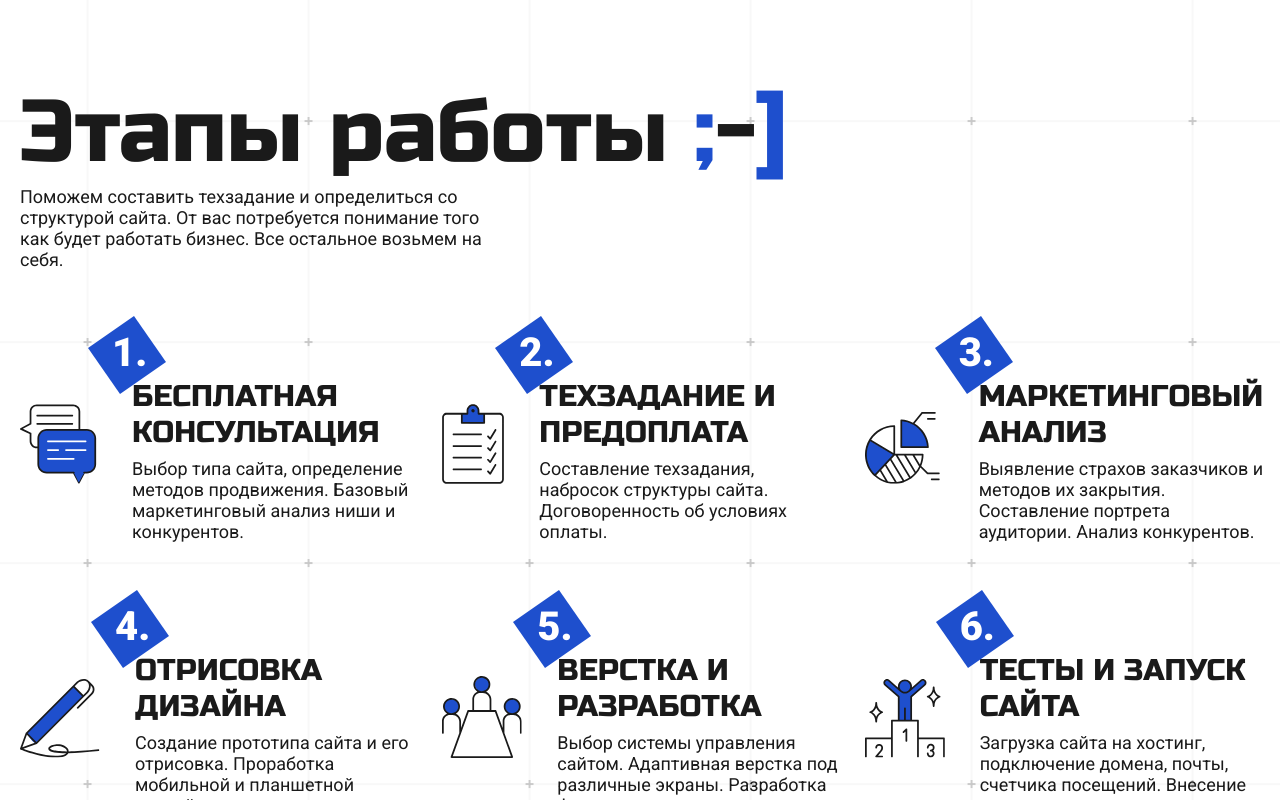
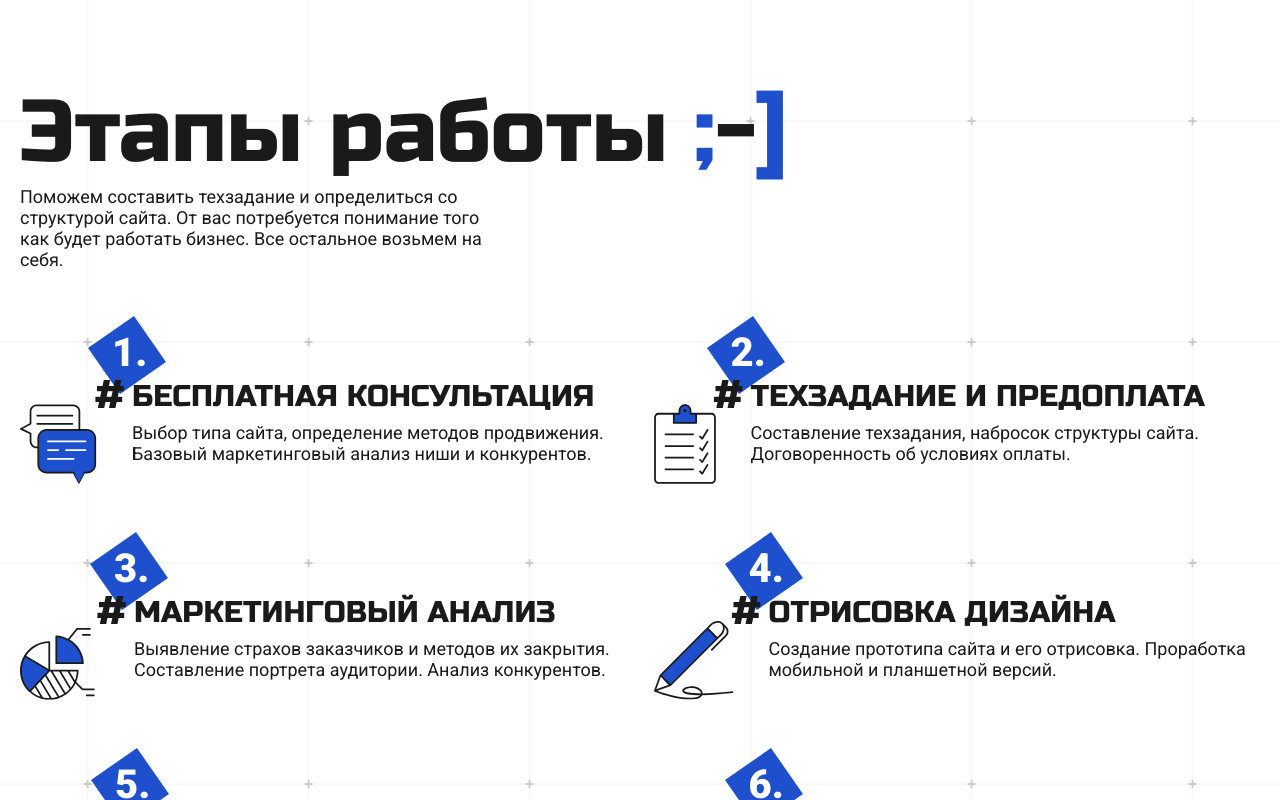
Before and after one commit to konovalM/web-studio, a React (Create React App) app: page / in a window 1280 px wide. Shown: the top 800 px of the page. Built offline with nearby package versions, Linux system fonts and the light colour scheme; the HTML template or start-up script is replaced by a standard one.

Commit message:
adaptive stages

```diff
--- a/src/App.css
+++ b/src/App.css
@@ -16,3 +16,9 @@ button{
   padding: 0 20px;
   margin: 0 auto;
 }
+
+@media (max-width: 767px){
+  .container{
+    padding: 0 10px;
+  }
+}
--- a/src/components/Stages.js
+++ b/src/components/Stages.js
@@ -34,7 +34,7 @@ const StagesTag = styled.section`
   }
   .gridWrapper{
     display: grid;
-    grid-template-columns: repeat(auto-fit, minmax(359px, 1fr));
+    grid-template-columns: repeat(auto-fit, minmax(600px, 1fr));
     grid-template-rows: auto;
     grid-auto-rows: auto;
     //grid-template-rows: 170px;
@@ -68,10 +68,22 @@ const StagesTag = styled.section`
     margin: 64px 0 8px;
     position: relative;
   }
+  .subtitle::before{
+    content: '#';
+    font-family: 'Russo One';
+    font-size: 40px;
+    line-height: 48px;
+    text-transform: uppercase;
+    color: #1A1A1A;
+    position: absolute;
+    left: -37px;
+    top: -7px;
+    z-index: 100;
+
+  }
   .content::before{
     font-weight: 900;
     color: #fff;
-    content: '#';
     font-size: 40px;
     line-height: 47px;
     text-transform: uppercase;
@@ -113,14 +125,104 @@ const StagesTag = styled.section`
     line-height: 21px;
     color: #1A1A1A;
   }
-  .text::before{
-    color: #fff;
-    font-weight: 900;
-    font-size: 40px;
-    position: absolute;
-    top: -81px;
-    left: -21px;
+  // ADAPTIVE
+  @media (max-width: 1272px){
+    .gridWrapper{
+      grid-template-columns: repeat(auto-fit, minmax(400px, 1fr));
+    }
   }
+  @media (max-width: 991px){
+
+    padding: 66px 0 51px;
+    .gridWrapper{
+      column-gap: 22px;
+      row-gap: 49px;
+      grid-template-columns: repeat(auto-fit, minmax(351px, 1fr));
+    }
+    .title{
+      font-size: 80px;
+      line-height: 96px;
+    }
+    .description{
+      font-size: 18px;
+      line-height: 150%;
+      margin-bottom: 70px;
+    }
+    .subtitle{
+      font-size: 22px;
+      line-height: 27px;
+      margin-bottom: 10px;
+    }
+    .text{
+      font-size: 16px;
+      line-height: 150%;
+    }
+  }
+  @media (max-width: 767px){
+    padding: 52px 0 60px;
+    .gridItem{
+      padding: 0 5px;
+    }
+    .gridWrapper{
+      column-gap: 22px;
+      grid-template-columns: 1fr;
+      row-gap: 20px;
+    }
+    .icon{
+      display: none;
+    }
+    .subtitle{
+      margin: 53px 0 6px;
+      font-size: 18px;
+      line-height: 22px;
+    }
+    .subtitle::before{
+      font-size: 30px;
+      line-height: 36px;
+      left: 0;
+      top: -30px;
+      z-index: 100;
+    }
+    .content::before{
+      font-size: 25.2379px;
+      line-height: 30px;
+      left: 24px;
+      top: 10px;
+    }
+    .subtitle::after{
+      width: 35.62px;
+      height: 35.62px;
+      left: 16px;
+      top: -45px;
+    }
+    .title{
+      font-size: 60px;
+      line-height: 100%;
+      margin-bottom: 7px;
+    }
+    .description{
+      font-size: 14px;
+      line-height: 150%;
+      margin-bottom: 41px;
+      max-width: 450px;
+    }
+    .text{
+      font-size: 14px;
+      line-height: 150%;
+    }
+    @media (max-width: 550px){
+      .br{
+        display: block;
+      }
+      .blue{
+        display: none;
+      }
+      .description{
+        max-width: 250px;
+      }
+    }
+  }
+
 `
 
 const Stages = () => {
@@ -131,7 +233,7 @@ const Stages = () => {
                     Этапы работы <span className='blue'>;<span className='black'>-</span>]</span>
                 </h2>
                 <p className="description">
-                    Поможем составить техзадание и определиться со структурой сайта. От вас потребуется понимание того как будет работать бизнес. Все остальное возьмем на себя.
+                    Поможем составить техзадание и определиться со структурой сайта. От вас потребуется понимание того как будет работать бизнес. <span className="br">Все остальное возьмем на себя.</span>
                 </p>
                 <div className="gridWrapper">
                     <div className="gridItem">
```
